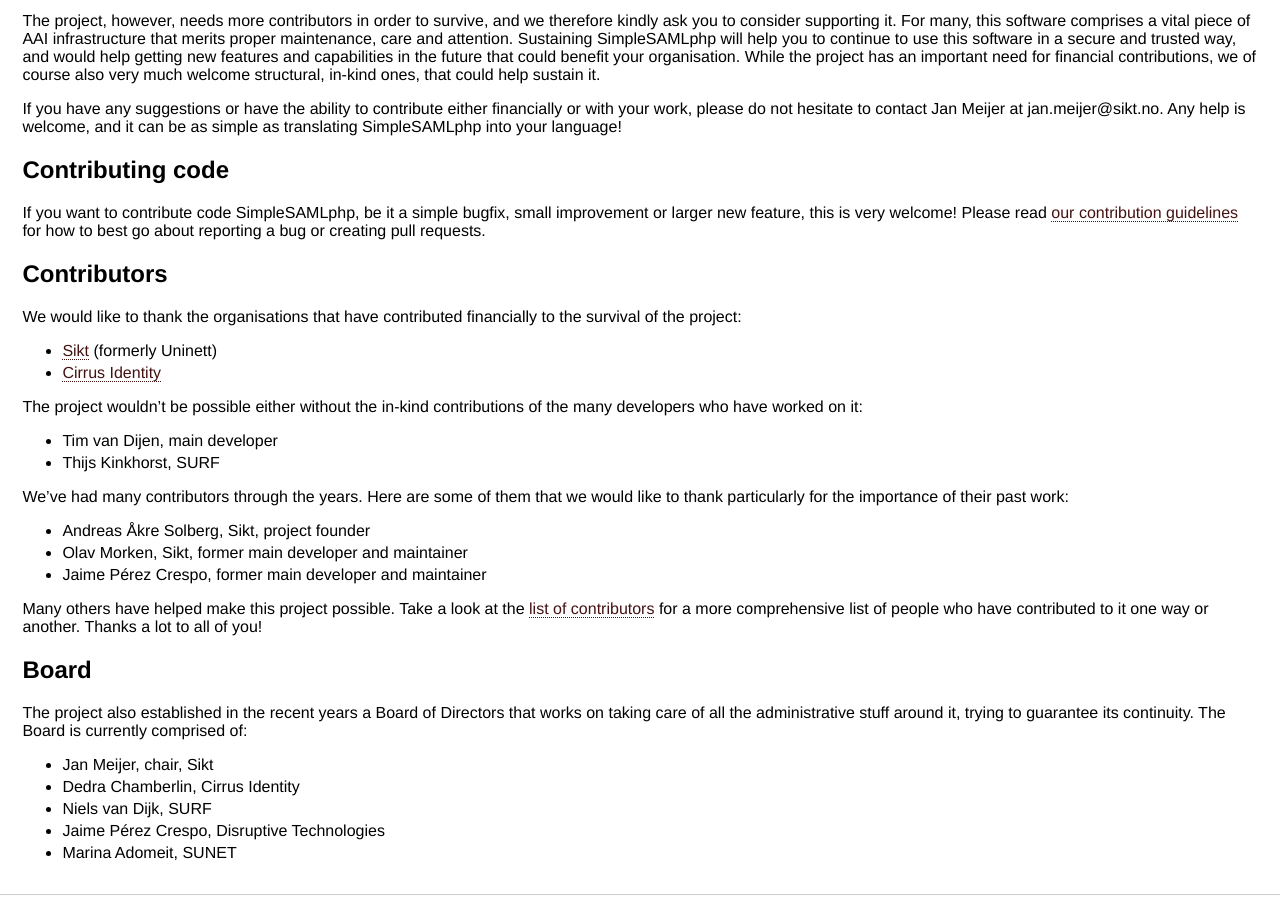
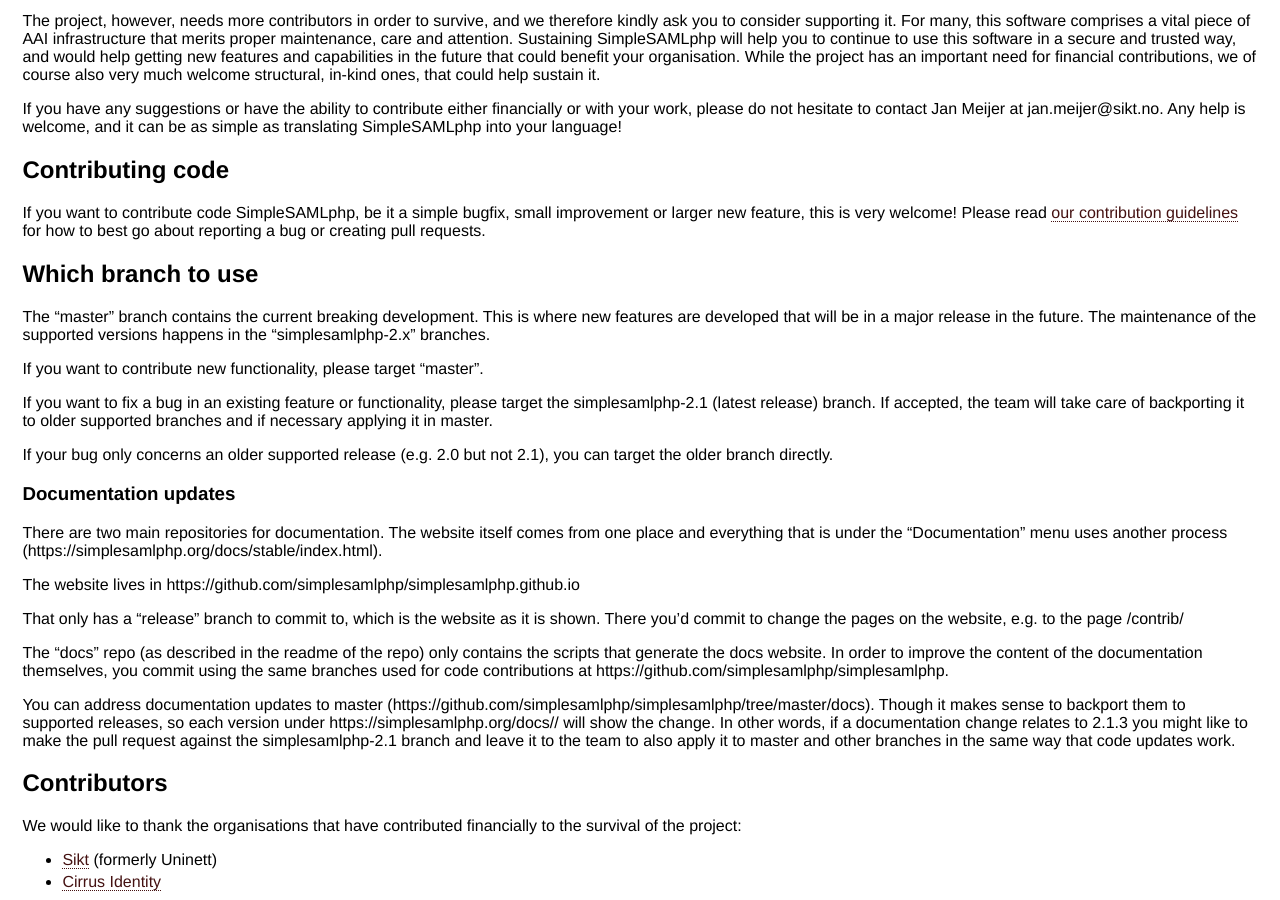
Before and after one commit to simplesamlphp/simplesamlphp.github.io, a Jekyll site: the page built from contrib/index.md, in a window 1280 px wide and 900 px high, scrolled down 277 px. Built offline with Jekyll 4.4.1, drawn with Linux system fonts in a browser that asks for light colours.

Commit message:
docs: update contrib with some information on branches for code and docs

```diff
--- a/contrib/index.md
+++ b/contrib/index.md
@@ -26,6 +26,53 @@
 this is very welcome! Please read
 [our contribution guidelines](https://github.com/simplesamlphp/simplesamlphp/blob/master/CONTRIBUTING.md)
 for how to best go about reporting a bug or creating pull requests.
+
+## Which branch to use
+
+The "master" branch contains the current breaking development. This is
+where new features are developed that will be in a major release in
+the future. The maintenance of the supported versions happens in the
+"simplesamlphp-2.x" branches.
+
+If you want to contribute new functionality, please target "master".
+
+If you want to fix a bug in an existing feature or functionality,
+please target the simplesamlphp-2.1 (latest release) branch. If
+accepted, the team will take care of backporting it to older supported
+branches and if necessary applying it in master.
+
+If your bug only concerns an older supported release (e.g. 2.0 but not
+2.1), you can target the older branch directly.
+
+### Documentation updates
+
+There are two main repositories for documentation. The website itself
+comes from one place and everything that is under the "Documentation"
+menu uses another process
+(https://simplesamlphp.org/docs/stable/index.html).
+
+The website lives in https://github.com/simplesamlphp/simplesamlphp.github.io
+
+That only has a "release" branch to commit to, which is the website as
+it is shown. There you'd commit to change the pages on the website,
+e.g. to the page /contrib/
+
+The "docs" repo (as described in the readme of the repo) only contains
+the scripts that generate the docs website. In order to improve the
+content of the documentation themselves, you commit using the same branches used
+for code contributions at
+https://github.com/simplesamlphp/simplesamlphp.
+
+You can address documentation updates to master
+(https://github.com/simplesamlphp/simplesamlphp/tree/master/docs).
+Though it makes sense to backport them to supported releases, so each
+version under https://simplesamlphp.org/docs/<VERSION>/ will show the
+change. In other words, if a documentation change relates to 2.1.3 you
+might like to make the pull request against the simplesamlphp-2.1
+branch and leave it to the team to also apply it to master and other
+branches in the same way that code updates work.
+
+
 
 ## Contributors
 
```
